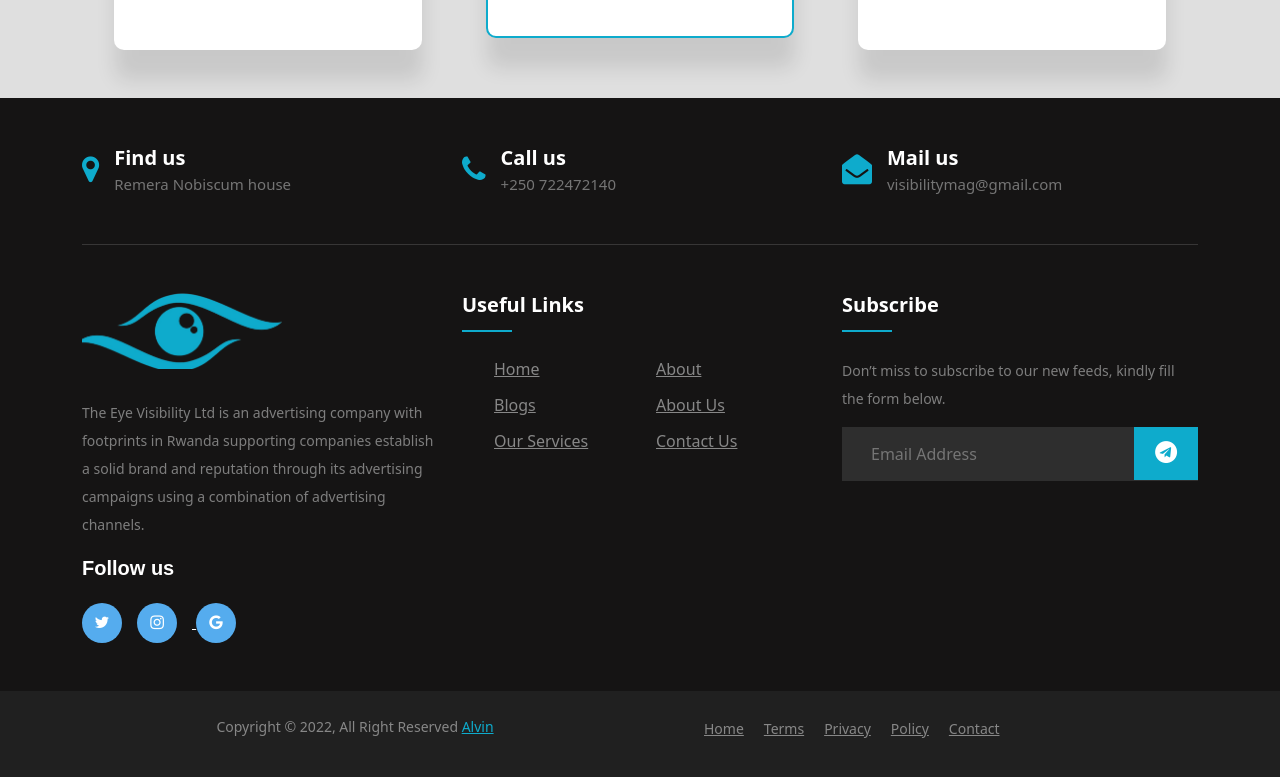
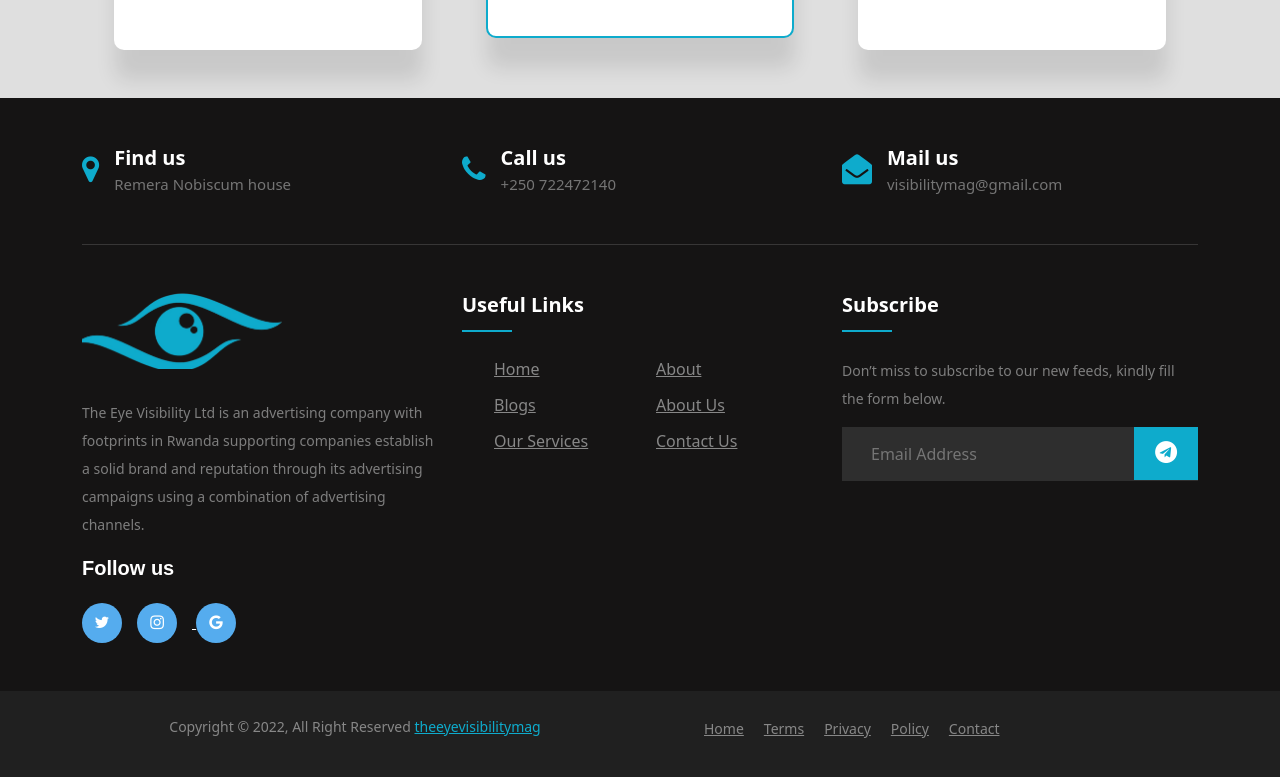
Before and after one commit to ALVINdimpos/The_Eye_VisibilityMag, a React (Create React App) app: page /About in a window 1280 px wide. Shown: the part 983-1760 px from the top of the page. Built offline with nearby package versions, Linux system fonts and the light colour scheme.

Commit message:
i have added agakera photo

```diff
--- a/src/components/ImageSlider/Link.js
+++ b/src/components/ImageSlider/Link.js
@@ -2,7 +2,7 @@ import React from 'react';
 import { Slide } from 'react-slideshow-image';
 import 'react-slideshow-image/dist/styles.css'
 import Slider1 from '../../assets/lelo.jpg';
-import Slider2 from '../../assets/Akagera.PNG';
+import Slider2 from '../../assets/akagera.jpg';
 import Slider3 from '../../assets/park.png';
 import './Slide.css'
 const divStyle = {
--- a/src/components/cards/Index.js
+++ b/src/components/cards/Index.js
@@ -3,7 +3,7 @@ import React from 'react'
 import './Style.css'
 import Photo2 from "../../assets/Christams.PNG"
 import Photo3 from "../../assets/gollira.PNG"
-import Photo4 from "../../assets/Akagera.PNG"
+import Photo4 from "../../assets/akagera.jpg"
 
 const Index = () => {
   return (
--- a/src/components/footer/Index.js
+++ b/src/components/footer/Index.js
@@ -129,7 +129,7 @@ const Index = () => {
               <div className="copyright-text">
                 <p>
                   Copyright © {date}, All Right Reserved{" "}
-                  <a href="https://alvinfiston.me/">Alvin</a>
+                  <a href="https://theeyevisibilitymag.com/">theeyevisibilitymag</a>
                 </p>
               </div>
             </div>
```
Also changed, not shown: src/assets/Akagera.PNG (deleted), 1 other file (tests, documents, lock files or other folders).
